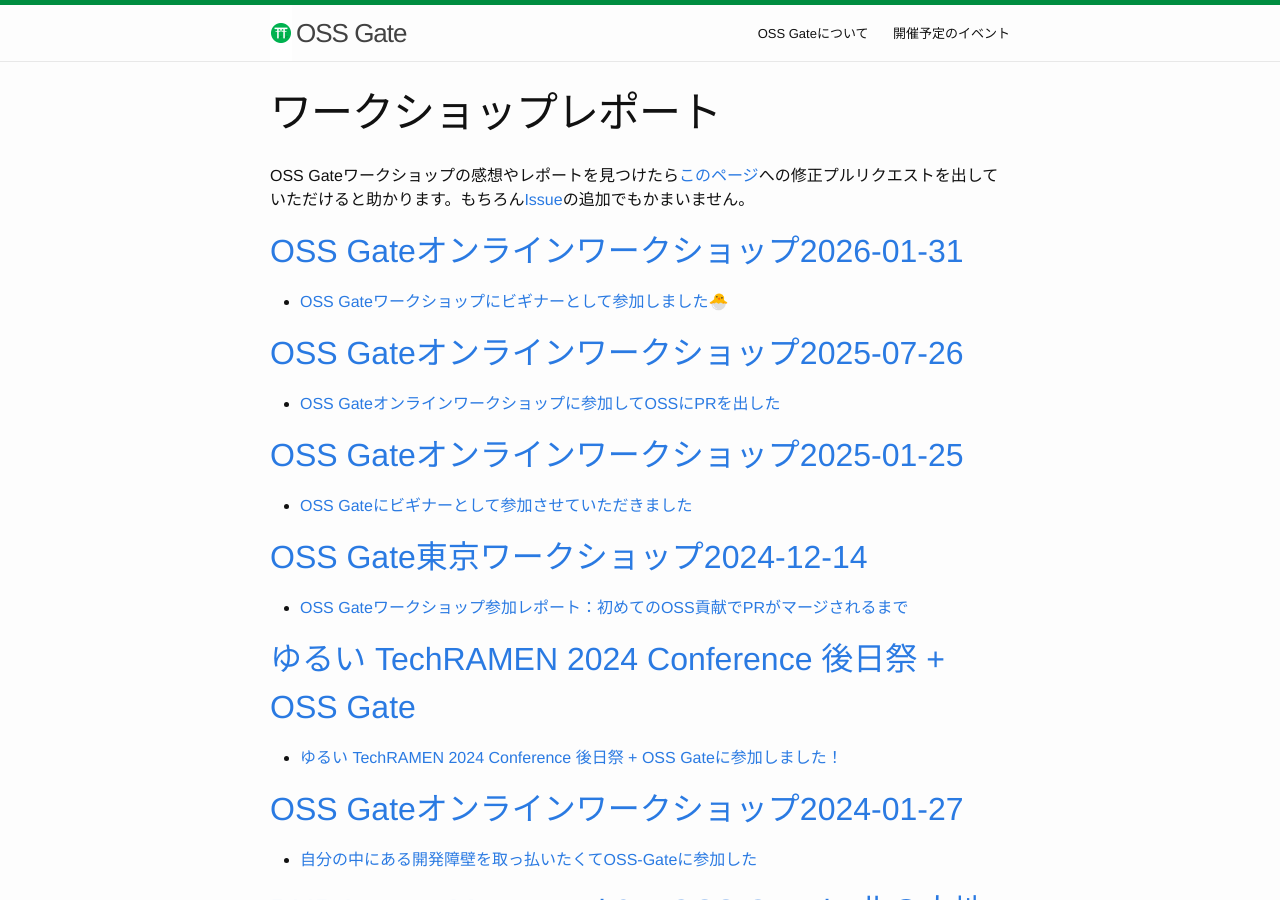
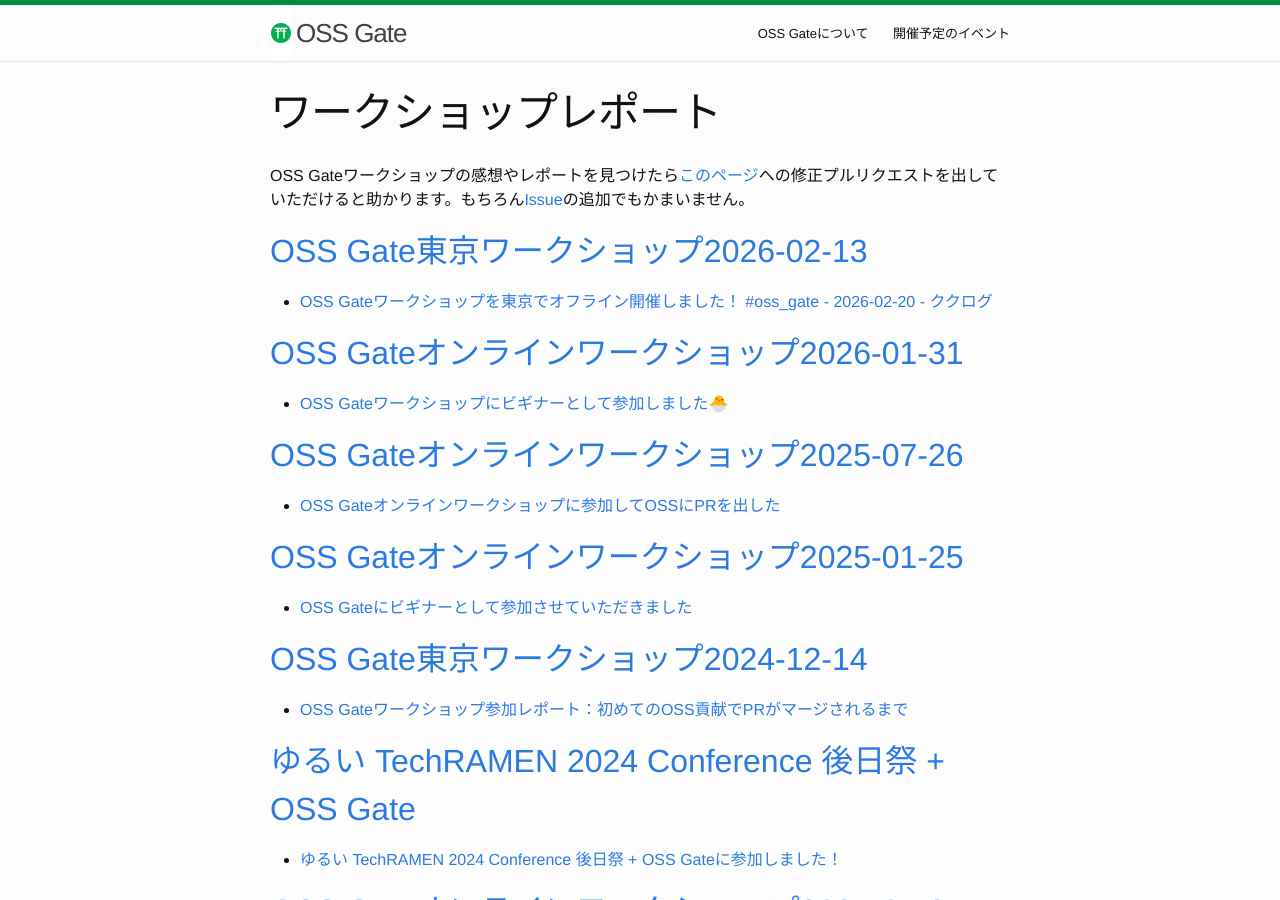
Before and after one commit to oss-gate/oss-gate.github.io, a Jekyll site: the page built from workshop/report.md, in a window 1280 px wide and 900 px high. Built offline with Jekyll 4.4.1, drawn with Linux system fonts in a browser that asks for light colours; comment, search, counter and statistics services are not loaded.

Commit message:
Add a report for OSS Gate workshop at OPTiM on 2026-02-13

```diff
--- a/workshop/report.md
+++ b/workshop/report.md
@@ -4,6 +4,10 @@
 ---
 
 OSS Gateワークショップの感想やレポートを見つけたら[このページ](https://github.com/oss-gate/oss-gate.github.io/blob/master/workshop/report.md)への修正プルリクエストを出していただけると助かります。もちろん[Issue](https://github.com/oss-gate/oss-gate.github.io/issues)の追加でもかまいません。
+
+## [OSS Gate東京ワークショップ2026-02-13](https://optim.connpass.com/event/378721/)
+
+  * [OSS Gateワークショップを東京でオフライン開催しました！ #oss_gate - 2026-02-20 - ククログ](https://www.clear-code.com/blog/2026/2/20/oss-gate-workshop-offline-optim-report.html)
 
 ## [OSS Gateオンラインワークショップ2026-01-31](https://oss-gate.doorkeeper.jp/events/189259)
   * [OSS Gateワークショップにビギナーとして参加しました🐣](https://ama-tech.hatenablog.com/oss-gate-20260131)
```
